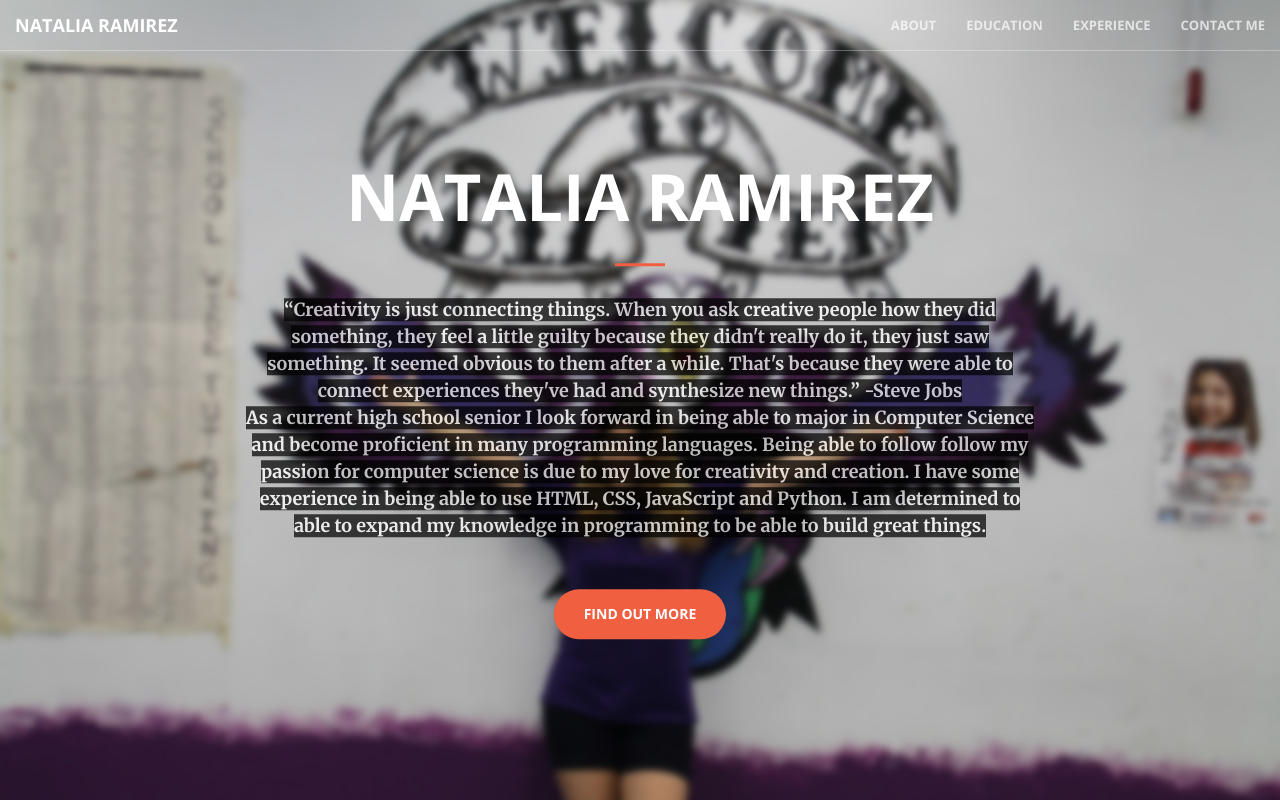
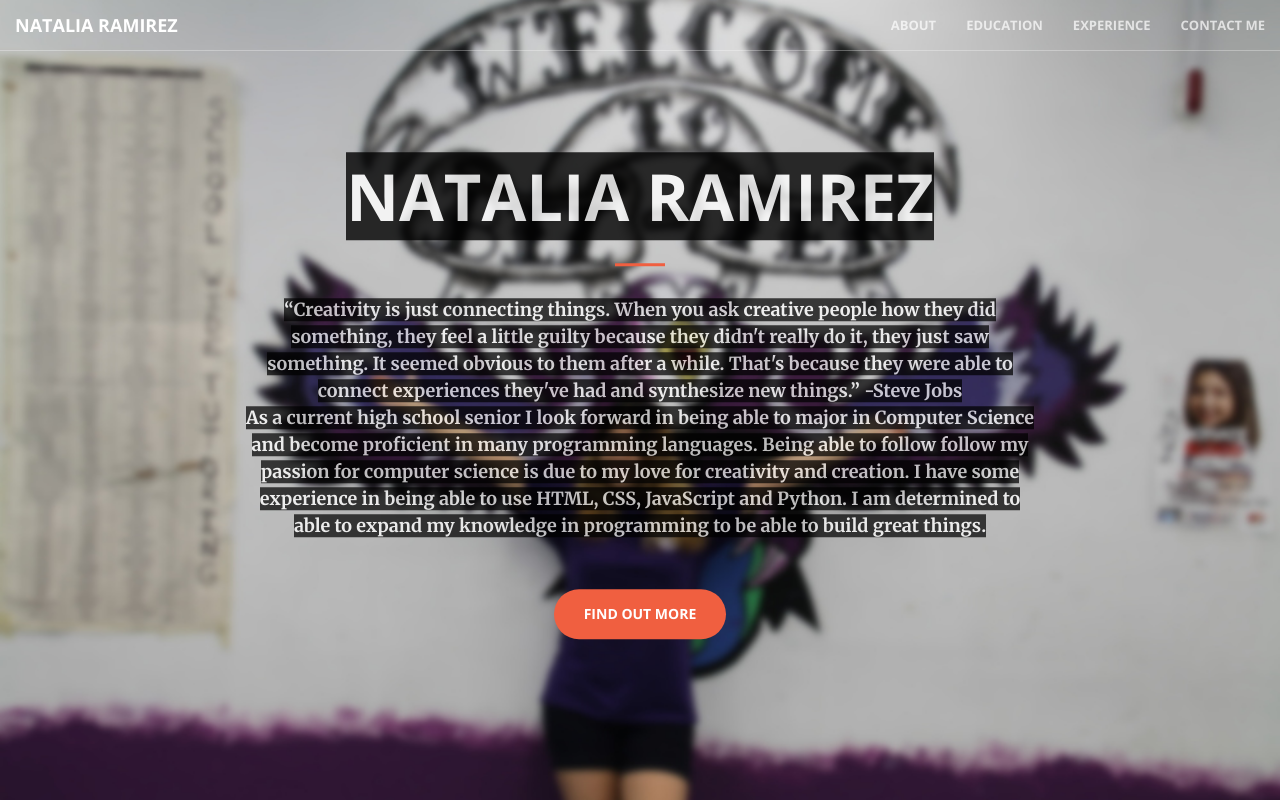
Before and after one commit to nataliar1213/nataliar1213.github.io, a plain HTML site: page index.html in a window 1280 px wide. Drawn offline with nearby package versions, Linux system fonts and the light colour scheme.

Commit message:
Update index.html

```diff
--- a/index.html
+++ b/index.html
@@ -79,7 +79,7 @@
     <header>
         <div class="header-content">
             <div class="header-content-inner">
-                <h1>Natalia Ramirez</h1>
+		    <h1><span class="highlight"> Natalia Ramirez</span></h1>
                 <hr>
                 <p style="color:white; background-color:transparent; opacity:.9; font-weight: bold"> <span class="highlight">
 				“Creativity is just connecting things.
```
